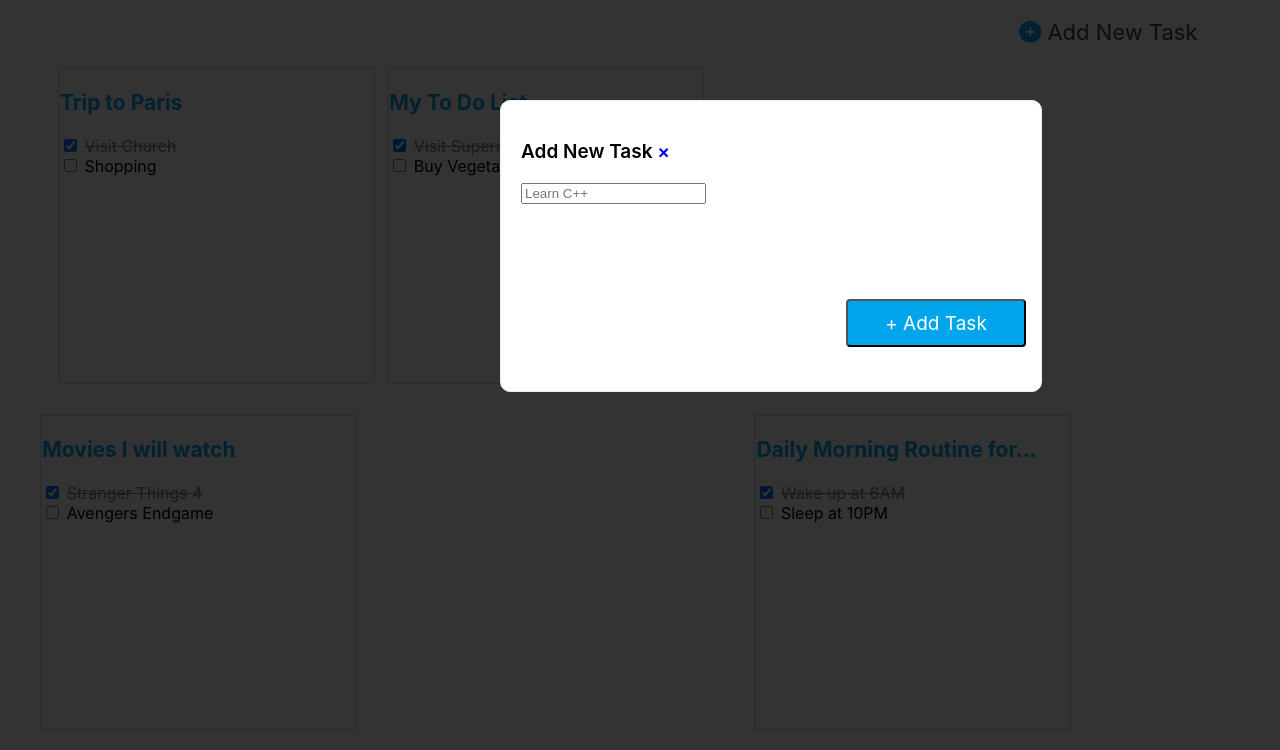
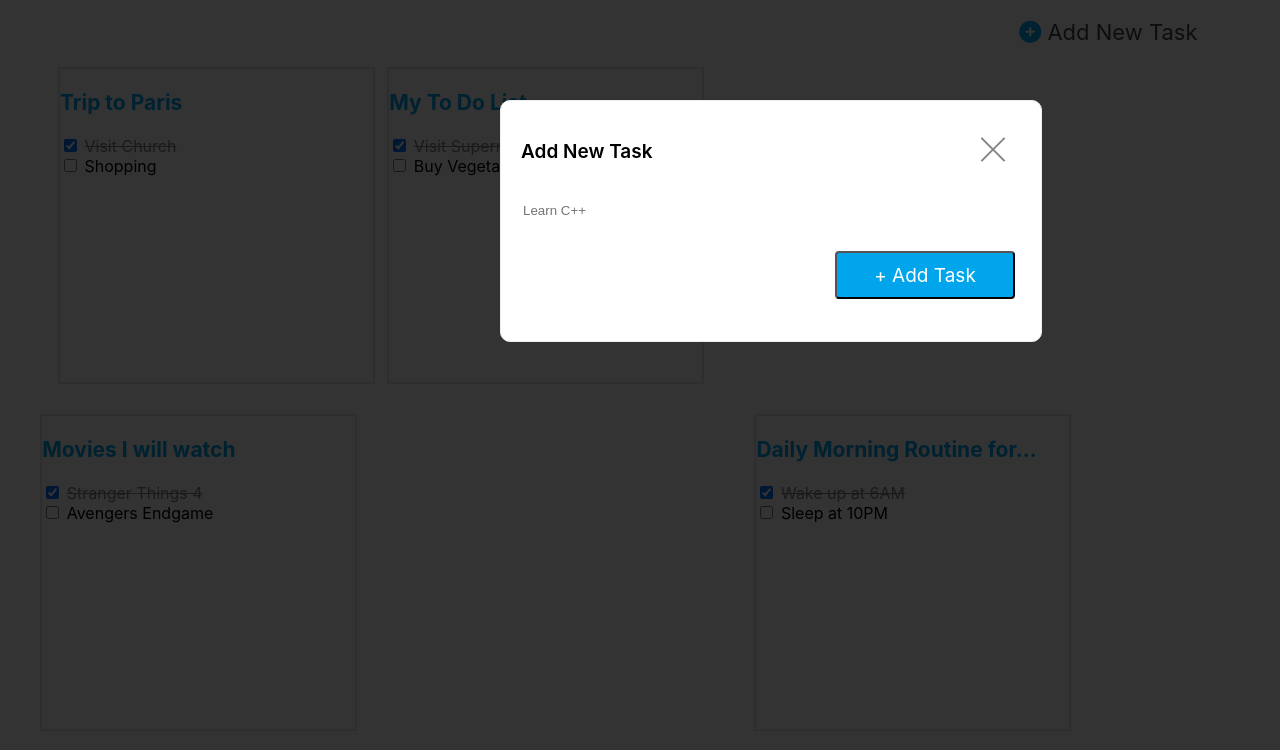
Before and after one commit to Vinu-Suhas/css_project, a plain HTML site: page second.html in a window 1280 px wide. Shown: the part 50-800 px from the top of the page. Drawn offline with Linux system fonts and the light colour scheme.

Commit message:
Bugs fixed

```diff
--- a/second.html
+++ b/second.html
@@ -9,6 +9,32 @@
     <title>Document</title>
 </head>
 <style>
+.close {
+  position: absolute;
+  right: 32px;
+  top: 32px;
+  width: 32px;
+  height: 32px;
+  /* opacity: 1; */
+  color: #858585;
+}
+/* .close:hover {
+  opacity: 1;
+} */
+.close:before, .close:after {
+  position: absolute;
+  left: 15px;
+  content: ' ';
+  height: 33px;
+  width: 2px;
+  background-color: #858585;
+}
+.close:before {
+  transform: rotate(45deg);
+}
+.close:after {
+  transform: rotate(-45deg);
+}
     .blackout{
         width: 100%;
         height: 1024px;
@@ -84,12 +110,12 @@
     </div>
     <div class="blackout">
     </div>
-    <div class="card" style="opacity: 100; position: absolute; background-color: white; border-radius: 10px;   left: 500px ; border: 1px solid #EDEDED; width: 500px; height: 250px; font-family: Inter; padding: 20px 20px 20px 20px;
+    <div class="card" style="opacity: 100; position: absolute; background-color: white; border-radius: 10px;   left: 500px ; border: 1px solid #EDEDED; width: 500px; height: 200px; font-family: Inter; padding: 20px 20px 20px 20px;
     top: 150px;">
-        <p style='font-weight: 599;font-size: 19px;'>Add New Task <a href="index.html">&times;</a></p>
-        <input type="text" placeholder="Learn C++" style="color: #858585;"><br><br>
+        <p style='font-weight: 599;font-size: 19px;'>Add New Task </p><a href="index.html" class="close"></a>
+        <input type="text" placeholder="Learn C++" style="color: #858585; border: #F7F7F7; margin-top: 20px;"><br><br>
         <button  class="button" style="background-color: #00A5EC; color: white; border-radius: 4px;width: 180px;font-family: Inter; font-size: 19px;
-        height: 48px; margin-left: 325px; margin-top:75px;">+ Add Task</button>
+        height: 48px; margin-left: 314px; margin-top: 12px;">+ Add Task</button>
     </div>
 
 
```
Also changed, not shown: 2 other files.
